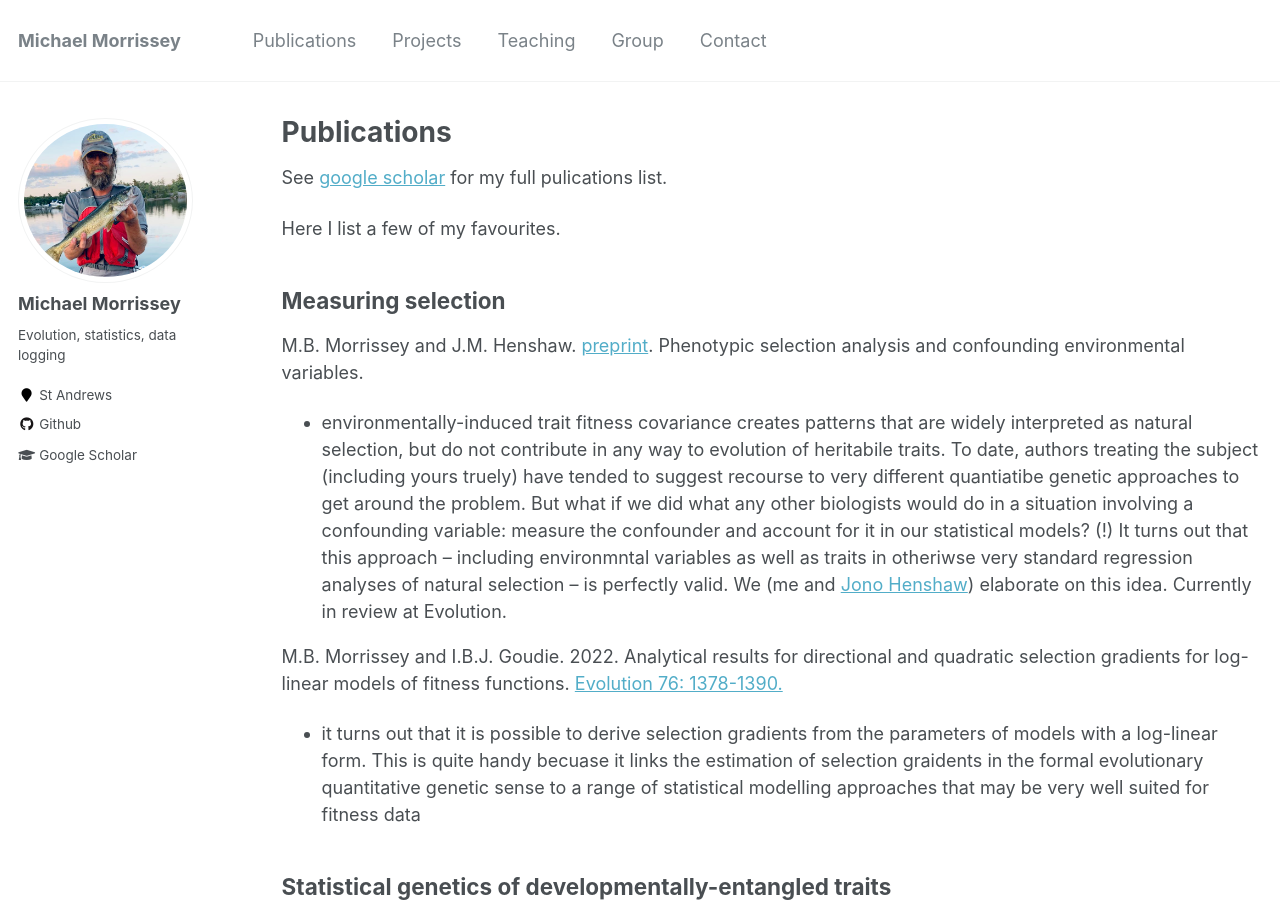
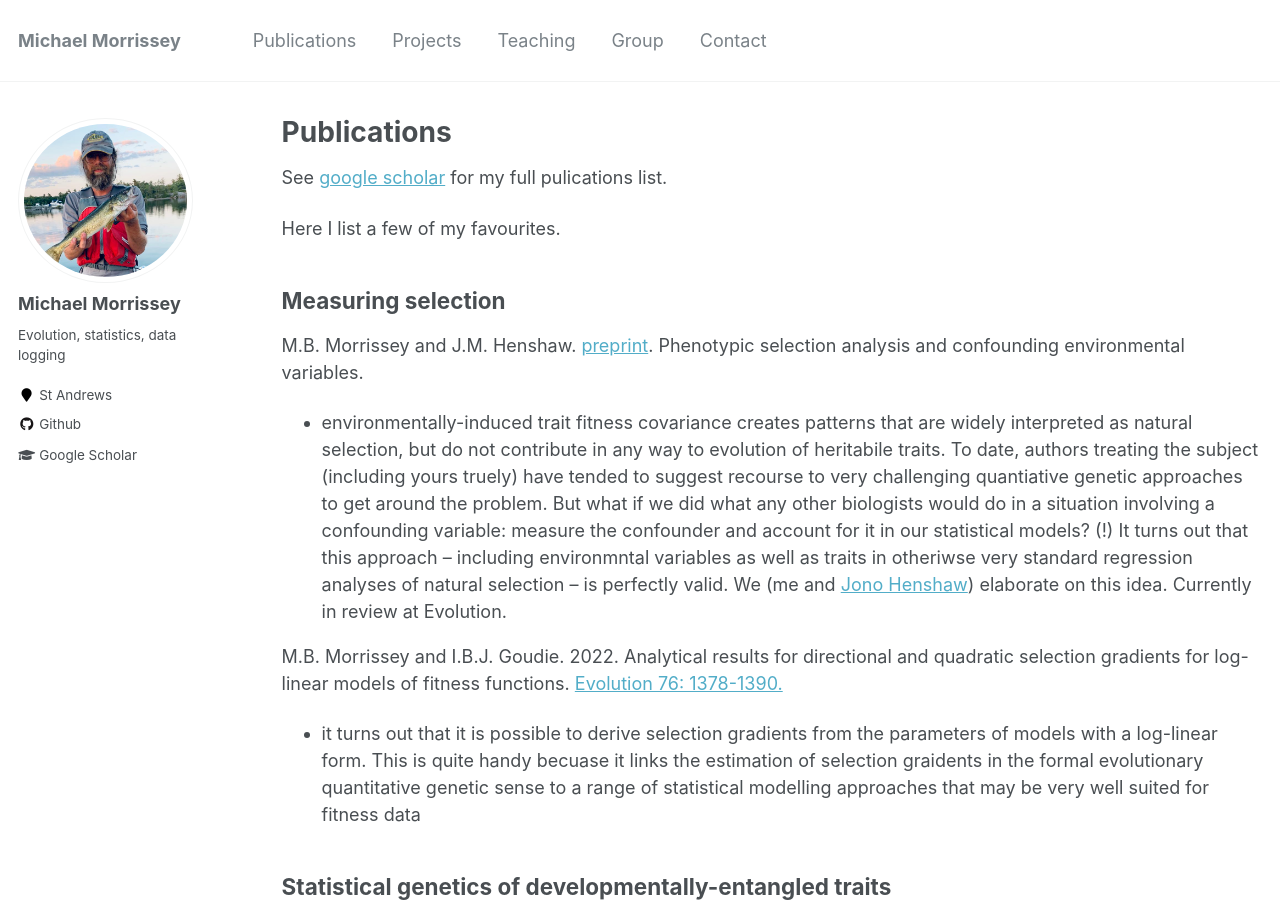
Before and after one commit to mbmorrissey/mbmorrissey.github.io, a Jekyll site: the page built from _pages/publications.md, in a window 1280 px wide and 900 px high. Built offline with Jekyll 4.4.1, drawn with Linux system fonts in a browser that asks for light colours.

Commit message:
Update publications.md

```diff
--- a/_pages/publications.md
+++ b/_pages/publications.md
@@ -26,7 +26,7 @@
 
 M.B. Morrissey and J.M. Henshaw. [preprint](https://www.biorxiv.org/content/10.1101/2022.06.15.496257v1). Phenotypic selection analysis and confounding environmental variables.
 
-- environmentally-induced trait fitness covariance creates patterns that are widely interpreted as natural selection, but do not contribute in any way to evolution of heritabile traits.  To date, authors treating the subject (including yours truely) have tended to suggest recourse to very different quantiatibe genetic approaches to get around the problem.  But what if we did what any other biologists would do in a situation involving a confounding variable: measure the confounder and account for it in our statistical models? (!)  It turns out that this approach -- including environmntal variables as well as traits in otheriwse very standard regression analyses of natural selection -- is perfectly valid.   We (me and [Jono Henshaw](https://www.henshaw-lab.com/)) elaborate on this idea.  Currently in review at Evolution.
+- environmentally-induced trait fitness covariance creates patterns that are widely interpreted as natural selection, but do not contribute in any way to evolution of heritabile traits.  To date, authors treating the subject (including yours truely) have tended to suggest recourse to very challenging quantiative genetic approaches to get around the problem.  But what if we did what any other biologists would do in a situation involving a confounding variable: measure the confounder and account for it in our statistical models? (!)  It turns out that this approach -- including environmntal variables as well as traits in otheriwse very standard regression analyses of natural selection -- is perfectly valid.   We (me and [Jono Henshaw](https://www.henshaw-lab.com/)) elaborate on this idea.  Currently in review at Evolution.
 
 M.B. Morrissey and I.B.J. Goudie. 2022. Analytical results for directional and quadratic selection gradients for log-linear models of fitness functions. [Evolution 76: 1378-1390.](https://onlinelibrary.wiley.com/doi/full/10.1111/evo.14486)
 
```
